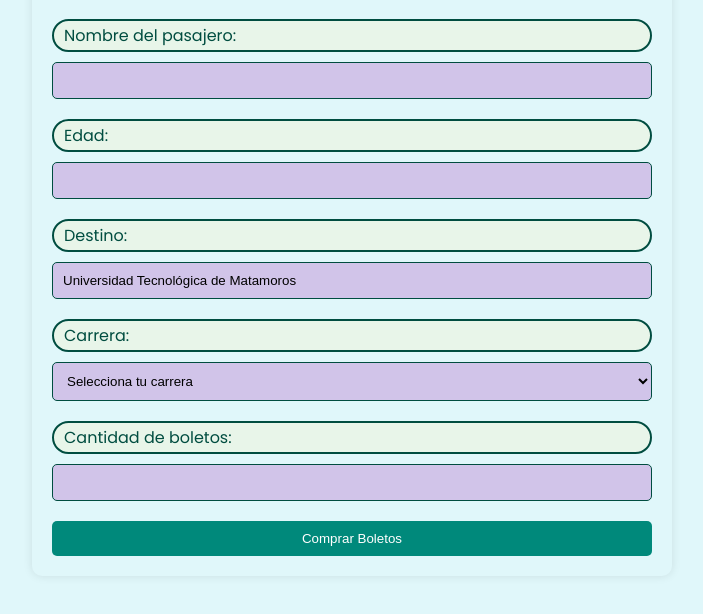
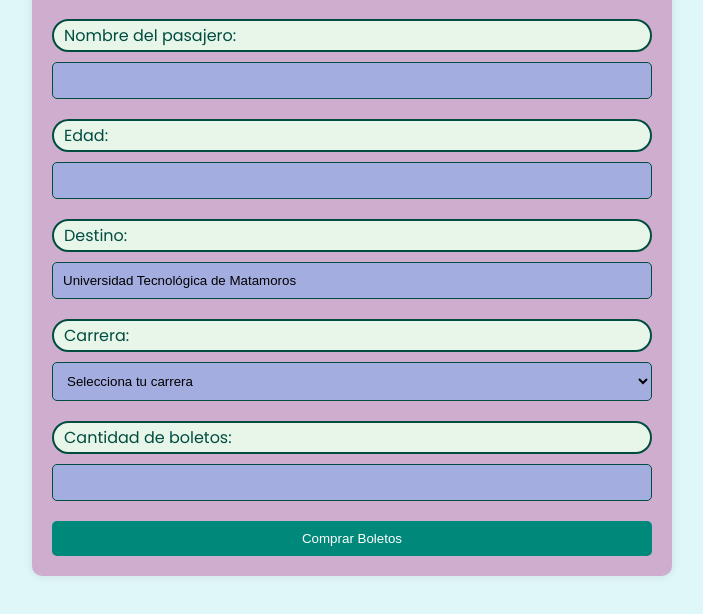
Before and after one commit to ninyshiny/999s, a plain HTML site: page index.html in a window 1280 px wide. Shown: the part 134-748 px from the top of the page, without its empty margins (288-991 px from the left). Drawn offline with Linux system fonts and the light colour scheme.

Commit message:
Update index.html

```diff
--- a/index.html
+++ b/index.html
@@ -17,7 +17,7 @@
             max-width: 600px;
             margin: 50px auto;
             padding: 20px;
-            background-color: #e0f7fa; /* Morado */
+            background-color: #cfadcf; /* Morado */
             box-shadow: 0 0 10px rgba(0, 0, 0, 0.1);
             border-radius: 10px;
         }
@@ -44,7 +44,7 @@
             margin-bottom: 20px;
             border: 1px solid #004d40; /* Verde Oscuro */
             border-radius: 5px;
-            background-color: #d1c4e9; /* Morado Claro */
+            background-color: #a4addf; /* Morado Claro */
         }
         button {
             padding: 10px 20px;
```
